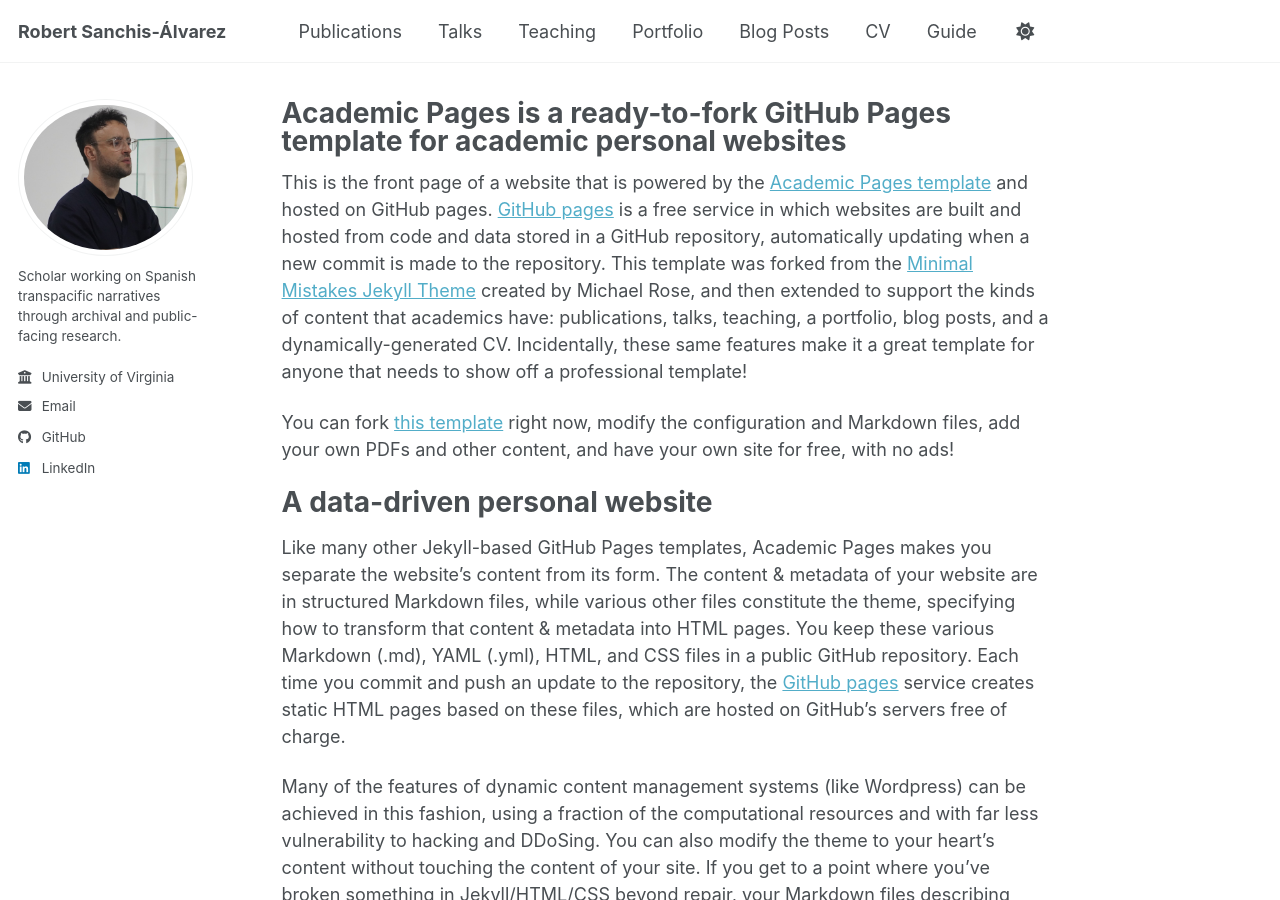
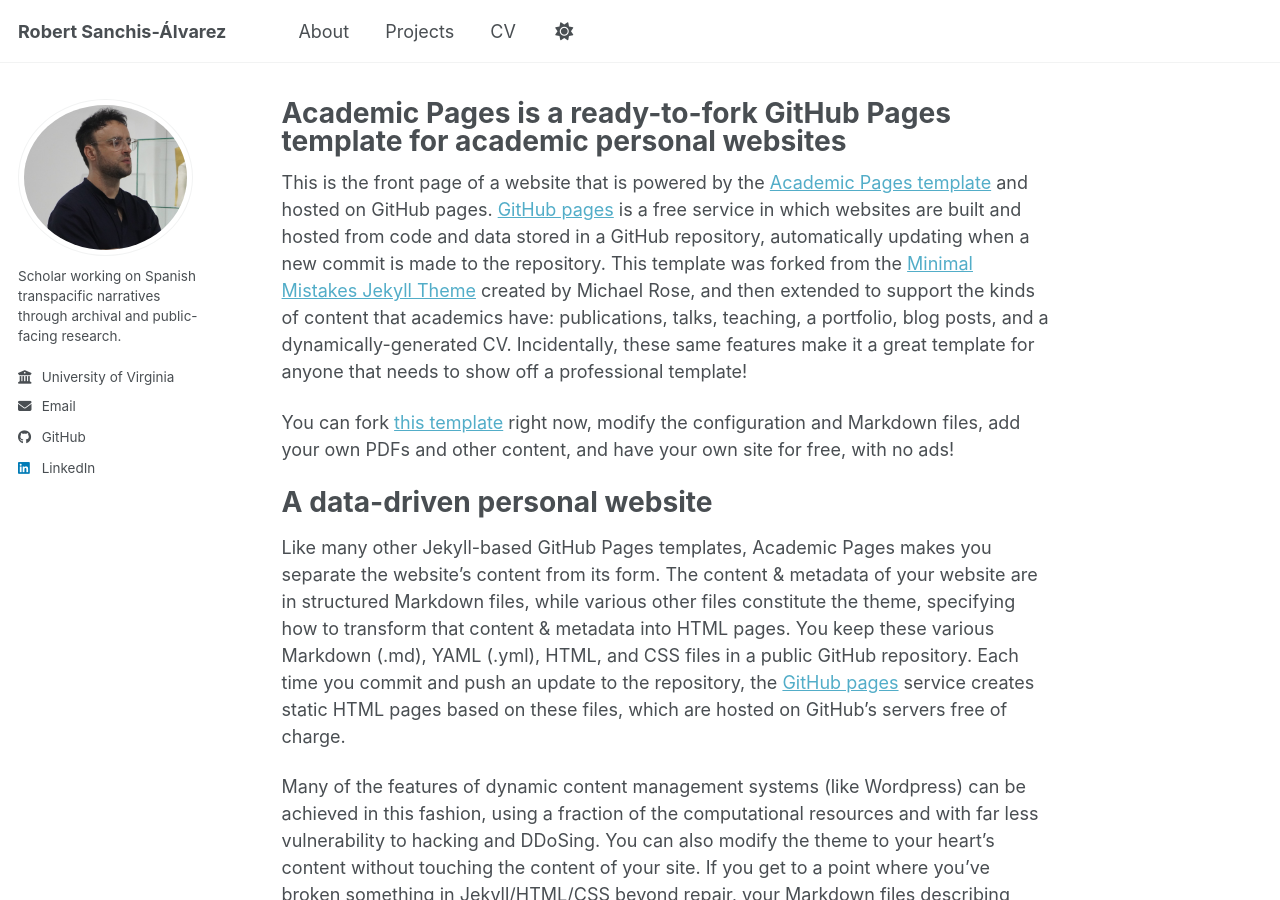
Before and after one commit to robertsanchisalvarez/robertsanchisalvarez.github.io, a Jekyll site: the page built from _pages/about.md, in a window 1280 px wide and 900 px high. Built offline with Jekyll 4.4.1, drawn with Linux system fonts in a browser that asks for light colours; a script bundle is joined from its source files by our own code; library files that are not in the unit come from our copies.

Commit message:
Update navigation.yml

```diff
--- a/_data/navigation.yml
+++ b/_data/navigation.yml
@@ -8,26 +8,14 @@
 #      Markdown formatted page while the second is generated using JSON.
 
 main:
-  - title: "Publications"
+  - title: "About"
     url: /publications/
 
-  - title: "Talks"
+  - title: "Projects"
     url: /talks/
-
-  - title: "Teaching"
-    url: /teaching/
-
-  - title: "Portfolio"
-    url: /portfolio/
-
-  - title: "Blog Posts"
-    url: /year-archive/
 
   - title: "CV"
     url: /cv/
 
   # - title: "CV"
   #   url: /cv-json/
-
-  - title: "Guide"
-    url: /markdown/
```
